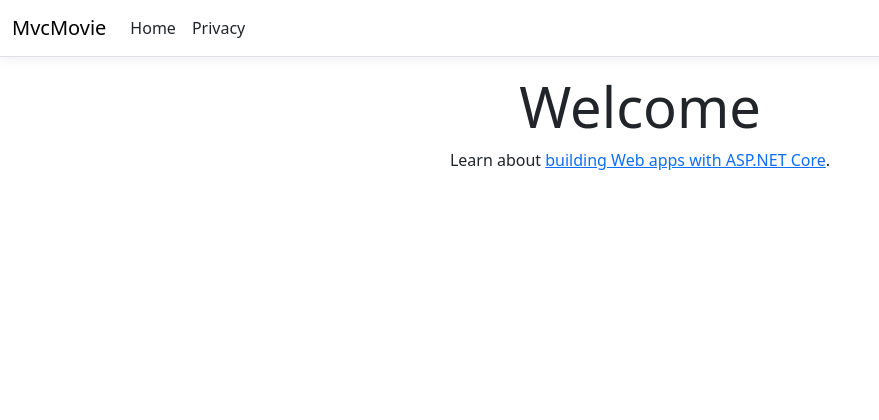
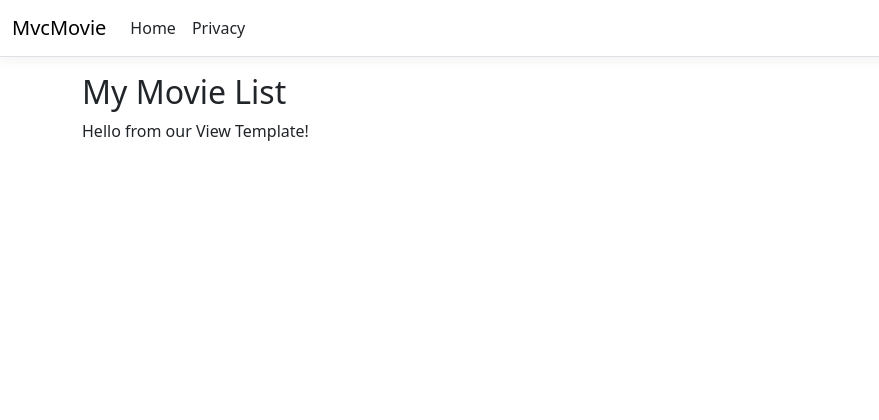
Before and after one commit to shreyaagraws3-cloud/-MVC-Lab4, an ASP.NET Core app: template MvcMovie/Views/Home/Index.cshtml in a window 1280 px wide. Shown: the top 420 px of the page, without its empty margins (0-879 px from the left). Run offline with ASP.NET Core 8, Linux system fonts and the light colour scheme; the template is opened without the code that fills it, so the values that code supplies are empty; style sheets or scripts are compiled from the project's sources.

Commit message:
Complete MVC Lab 5 Razor views

```diff
--- a/MvcMovie/Views/Home/Index.cshtml
+++ b/MvcMovie/Views/Home/Index.cshtml
@@ -1,8 +1,5 @@
 @{
-    ViewData["Title"] = "Home Page";
+ ViewData["Title"] = "Movie List";
 }
-
-<div class="text-center">
-    <h1 class="display-4">Welcome</h1>
-    <p>Learn about <a href="https://learn.microsoft.com/aspnet/core">building Web apps with ASP.NET Core</a>.</p>
-</div>
+<h2>My Movie List</h2>
+<p>Hello from our View Template!</p>
```
Also changed, not shown: MvcMovie/Controllers/HomeController.cs (+8 -8 lines).
